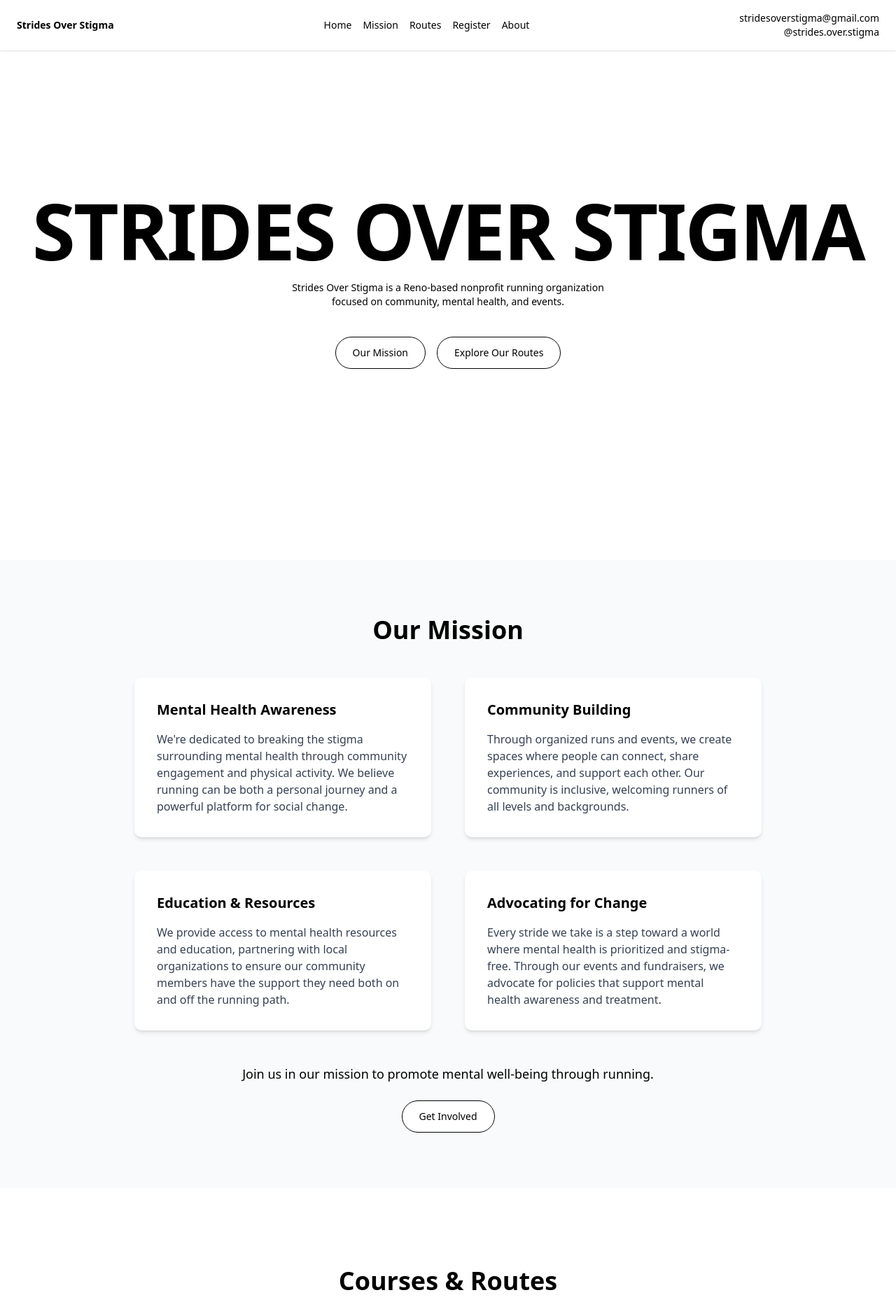
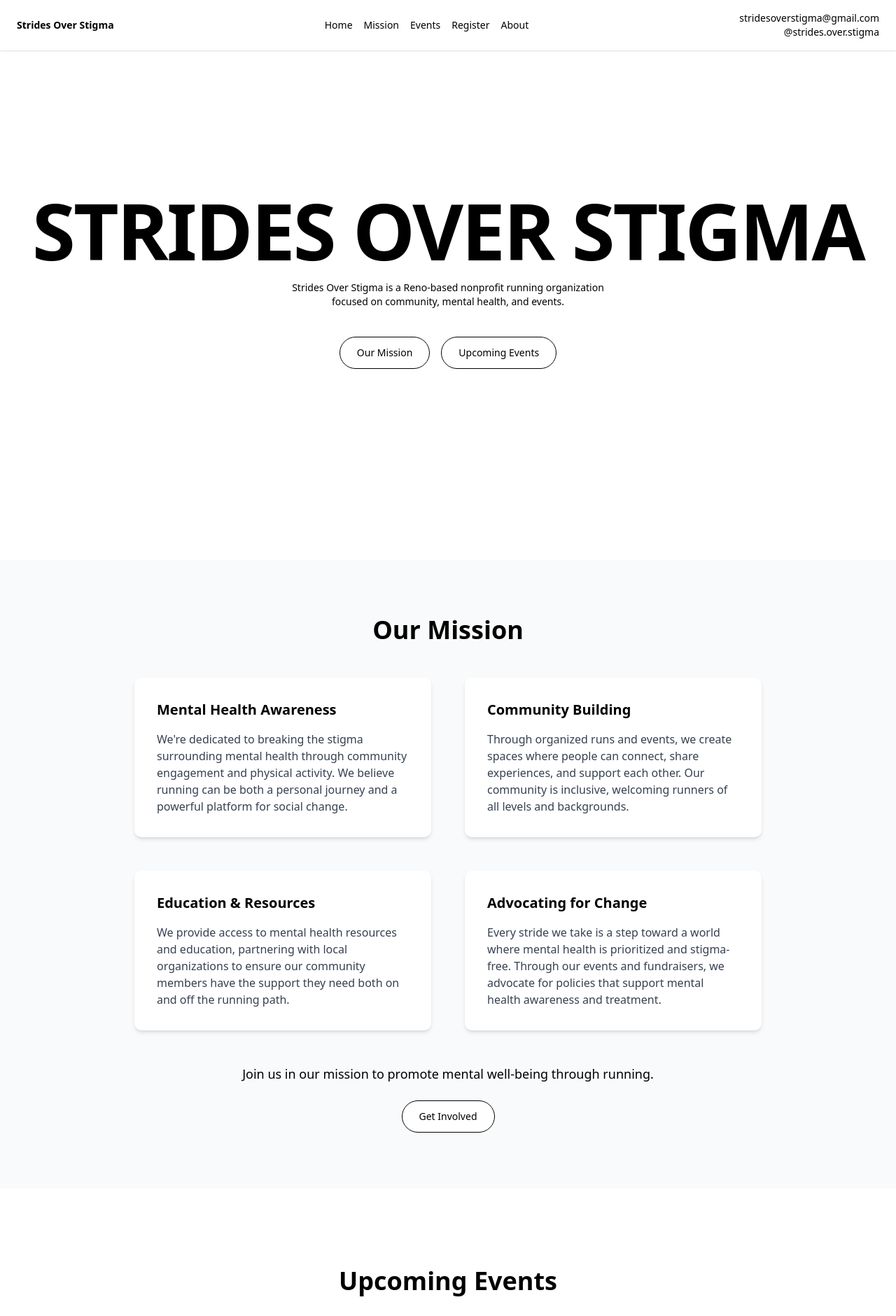
Before and after one commit to RushilMahadevu/stridesoverstigma, a Next.js app: page / in a window 1280 px wide. Shown: the top 1880 px of the page at 70% size. Built offline with nearby package versions, Linux system fonts and the light colour scheme; grey boxes are pictures that could not be loaded.

Commit message:
🚏 Routes -> Upcoming Events

```diff
--- a/src/app/page.tsx
+++ b/src/app/page.tsx
@@ -52,8 +52,8 @@ export default function Home() {
           <a href="#mission" className="hover:underline transition-colors duration-200">
             Mission
           </a>
-          <a href="#courses-routes" className="hover:underline transition-colors duration-200">
-            Routes
+          <a href="#events" className="hover:underline transition-colors duration-200">
+            Events
           </a>
           <a href="#registration" className="hover:underline transition-colors duration-200">
             Register
@@ -116,10 +116,10 @@ export default function Home() {
             Our Mission
           </a>
           <a
-            href="#courses-routes"
+            href="#events"
             className="border border-black px-6 py-3 rounded-full text-sm bg-white text-black hover:bg-black hover:text-white transition-colors duration-300"
           >
-            Explore Our Routes
+            Upcoming Events
           </a>
         </motion.div>
       </motion.section>
@@ -226,7 +226,7 @@ export default function Home() {
 
       {/* Second Page - Map Section */}
       <motion.section
-        id="courses-routes"
+        id="events"
         ref={mapRef}
         className="min-h-screen px-6 flex flex-col justify-center items-center py-20 text-center"
         initial={{ opacity: 0 }}
@@ -241,7 +241,7 @@ export default function Home() {
           viewport={{ once: false }}
           transition={{ duration: 0.8 }}
         >
-          Courses & Routes
+          Upcoming Events
         </motion.h2>
         <motion.div
           className="aspect-video w-full max-w-4xl mx-auto"
```
